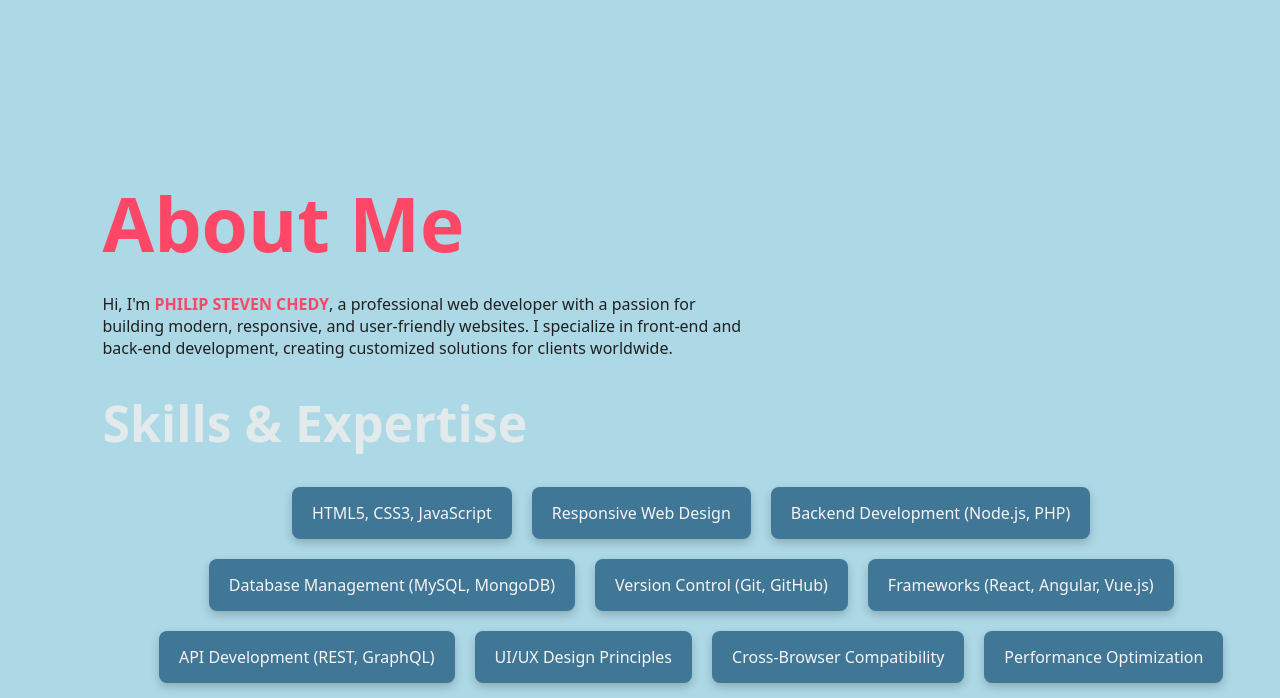
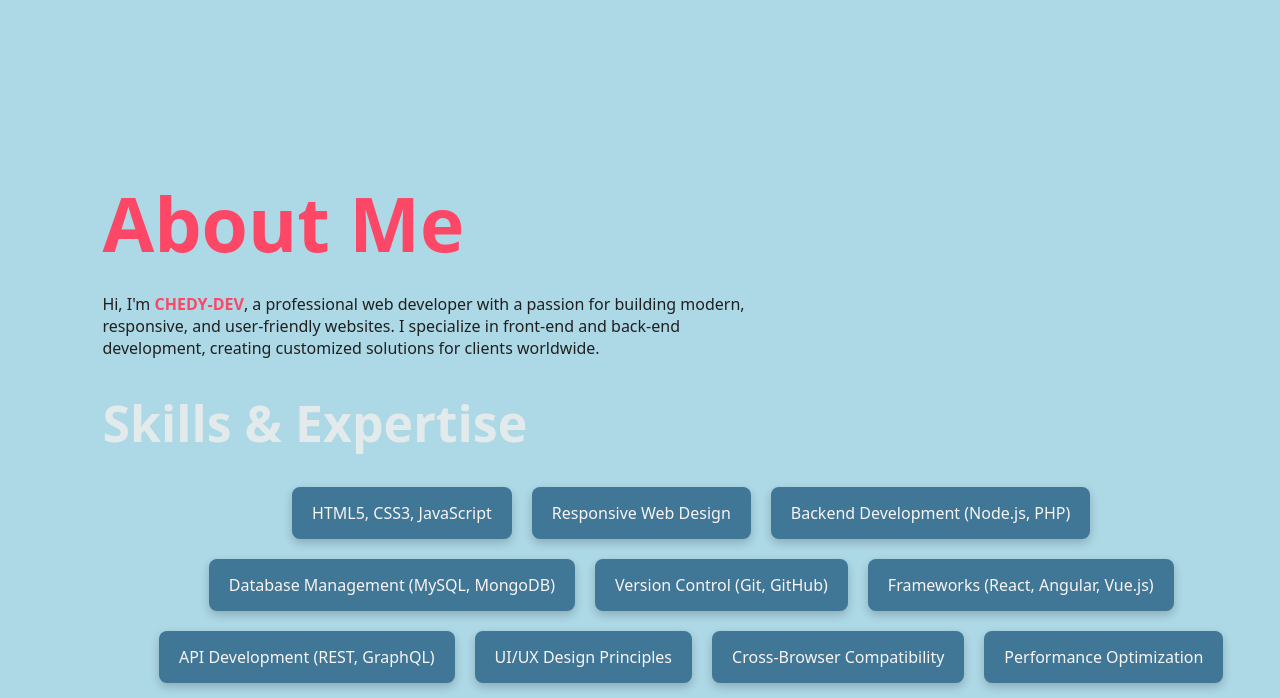
Before and after one commit to Big-pappi/greatpappisite, a plain HTML site: page about.html in a window 1280 px wide. Shown: the part 102-800 px from the top of the page. Drawn offline with nearby package versions, Linux system fonts and the light colour scheme.

Commit message:
Update about.html

```diff
--- a/about.html
+++ b/about.html
@@ -24,7 +24,7 @@
 
         <div class="content">
             <h1>About Me</h1>
-            <p>Hi, I'm <span><strong>PHILIP STEVEN CHEDY</strong></span>, a professional web developer with a passion for building modern, responsive, and user-friendly websites. I specialize in front-end and back-end development, creating customized solutions for clients worldwide.</p>
+            <p>Hi, I'm <span><strong>CHEDY-DEV</strong></span>, a professional web developer with a passion for building modern, responsive, and user-friendly websites. I specialize in front-end and back-end development, creating customized solutions for clients worldwide.</p>
 
             <h2>Skills & Expertise</h2>
             <ul class="skills-list">
```
